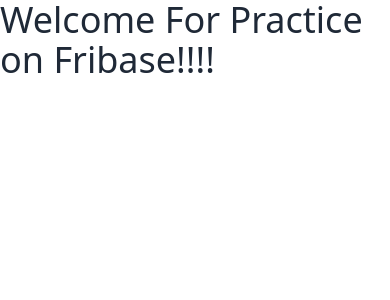
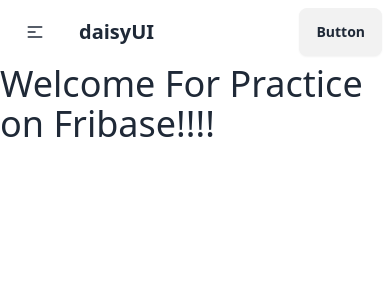
Before and after one commit to Abubakrkazi/Frist-Firbase-Practice, a React (Vite) app: page / in a window 390 px wide. Shown: the top 300 px of the page. Built offline with nearby package versions, Linux system fonts and the light colour scheme.

Commit message:
Second commit

```diff
--- a/src/components/Header/Header.jsx
+++ b/src/components/Header/Header.jsx
@@ -1,10 +1,46 @@
 import React from 'react';
 
 const Header = () => {
+    const links =<>
+
+              <li><a>Item 1</a></li>
+              <li><a>Item 3</a></li>
+    </>
     return (
-        <div>
-
+        <div className="navbar bg-base-100">
+        <div className="navbar-start">
+          <div className="dropdown">
+            <div tabIndex={0} role="button" className="btn btn-ghost lg:hidden">
+              <svg
+                xmlns="http://www.w3.org/2000/svg"
+                className="h-5 w-5"
+                fill="none"
+                viewBox="0 0 24 24"
+                stroke="currentColor">
+                <path
+                  strokeLinecap="round"
+                  strokeLinejoin="round"
+                  strokeWidth="2"
+                  d="M4 6h16M4 12h8m-8 6h16" />
+              </svg>
+            </div>
+            <ul
+              tabIndex={0}
+              className="menu menu-sm dropdown-content bg-base-100 rounded-box z-[1] mt-3 w-52 p-2 shadow">
+              {links}
+            </ul>
+          </div>
+          <a className="btn btn-ghost text-xl">daisyUI</a>
         </div>
+        <div className="navbar-center hidden lg:flex">
+          <ul className="menu menu-horizontal px-1">
+           {links}
+          </ul>
+        </div>
+        <div className="navbar-end">
+          <a className="btn">Button</a>
+        </div>
+      </div>
     );
 };
 
--- /dev/null
+++ b/src/components/LogIn/LogIn.jsx
@@ -0,0 +1,11 @@
+import React from 'react';
+
+const LogIn = () => {
+    return (
+        <div>
+            <h2 className="text-5xl">Login: </h2>
+        </div>
+    );
+};
+
+export default LogIn;
--- /dev/null
+++ b/src/components/Register/Register.jsx
@@ -0,0 +1,11 @@
+import React from 'react';
+
+const Register = () => {
+    return (
+        <div>
+            <h2 className="text-4xl">Register</h2>
+        </div>
+    );
+};
+
+export default Register;
```
Also changed, not shown: src/main.jsx (+10 -0 lines).
